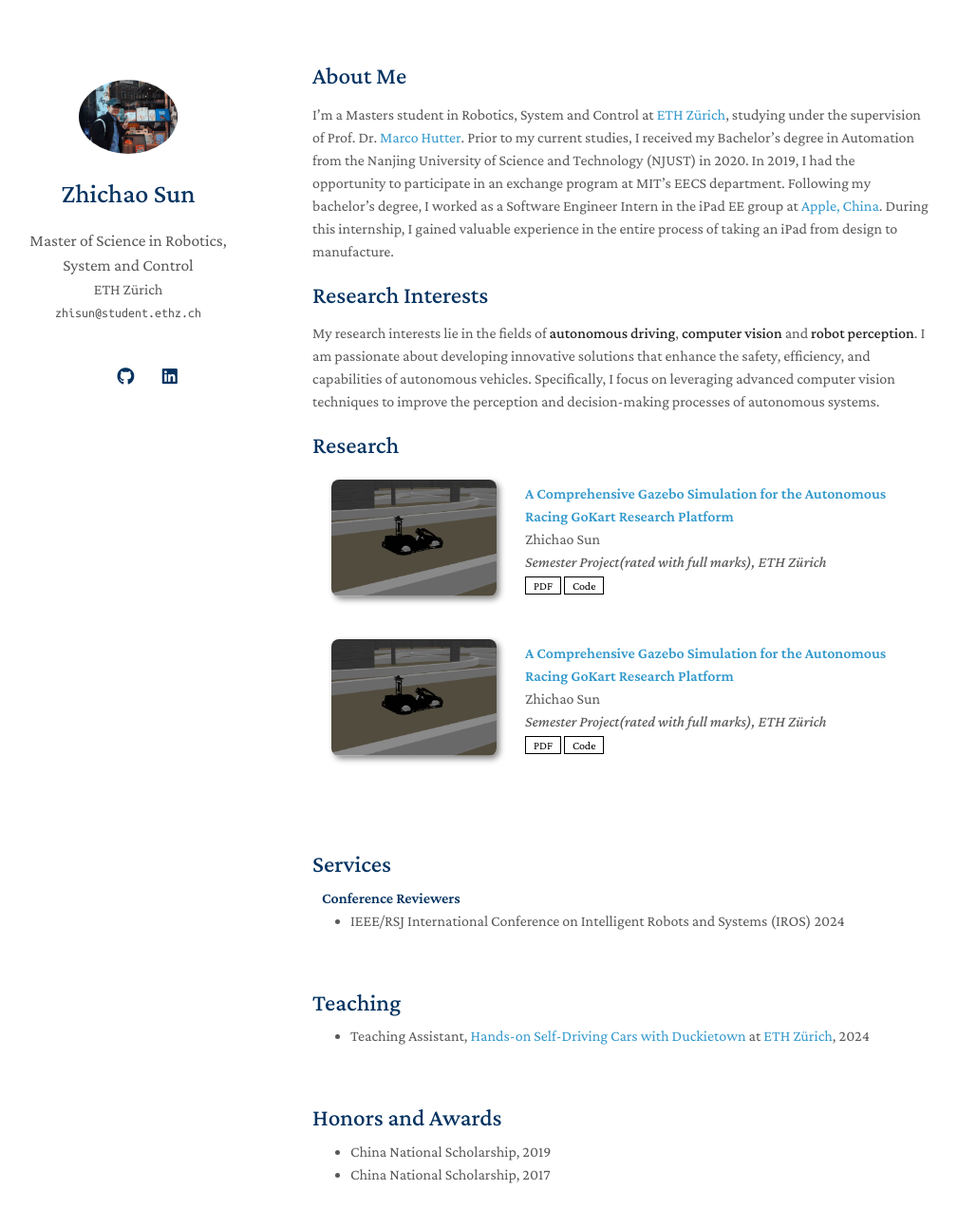
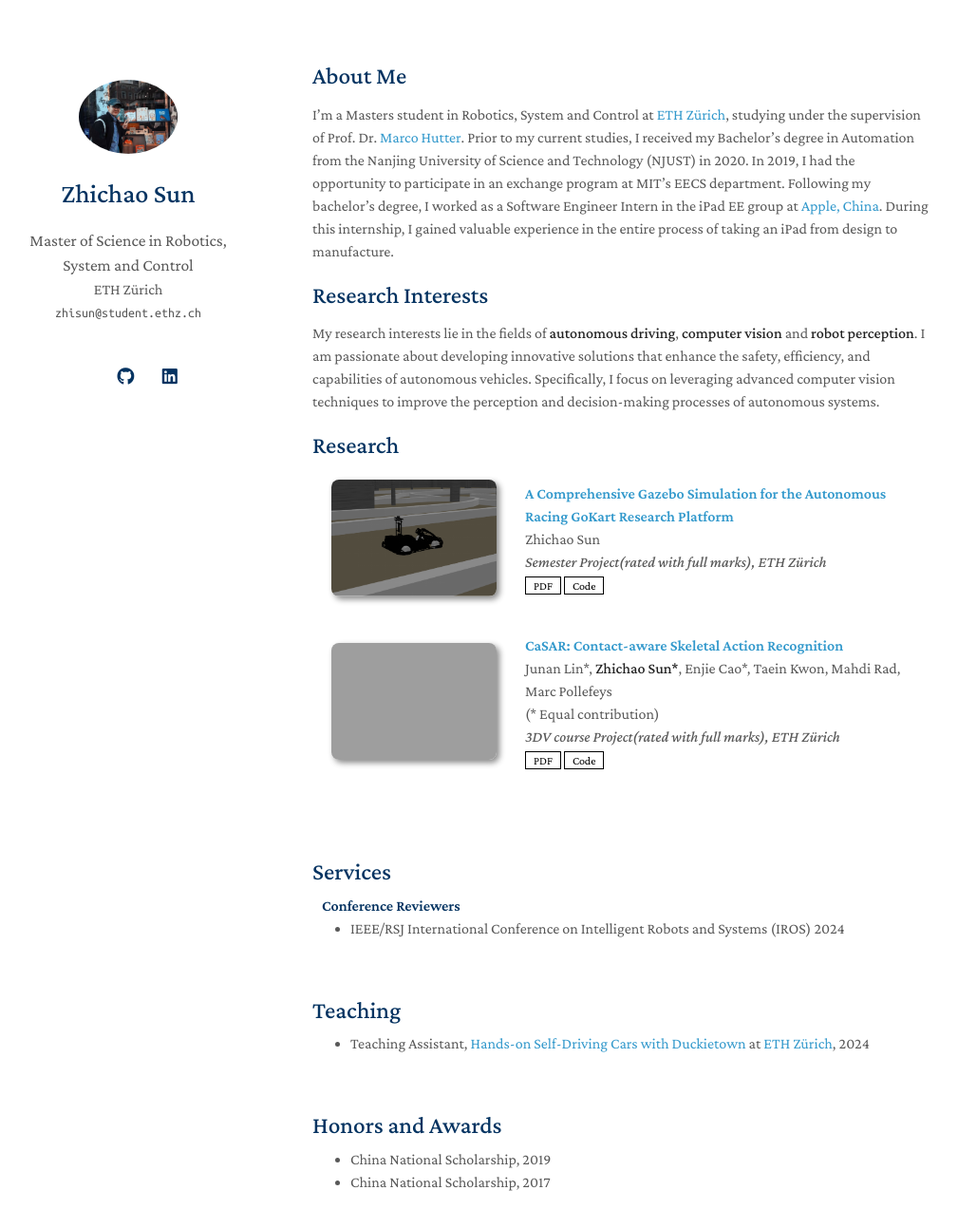
Before and after one commit to zcsun52/zcsun52.github.io, a Jekyll site: the page built from index.md, in a window 1280 px wide and 1351 px high. Shown: the top 1293 px of the window at 95% size, without its empty margins (141-1150 px from the left). Built offline with Jekyll 4.4.1, drawn with Linux system fonts in a browser that asks for light colours; nearby versions of some CDN libraries; a style sheet for code colours, icons or effects is not loaded; our own code applies the rules of GitHub Pages for plain Markdown files; grey boxes are pictures that could not be loaded.

Commit message:
add research

```diff
--- a/_data/publications.yml
+++ b/_data/publications.yml
@@ -7,9 +7,9 @@ main:
     code: https://github.com/
     image: ./assets/img/teaser_1.png
 
-  - title: A Comprehensive Gazebo Simulation for the Autonomous Racing GoKart Research Platform
-    authors: Zhichao Sun
-    conference: Semester Project(rated with full marks), ETH Zürich
-    pdf: ./assets/files/SP_Final_Report.pdf
-    code: https://github.com/
-    image: ./assets/img/teaser_1.png
+  - title: "CaSAR: Contact-aware Skeletal Action Recognition"
+    authors: Junan Lin*, <strong>Zhichao Sun*</strong>, Enjie Cao*, Taein Kwon, Mahdi Rad, Marc Pollefeys <br> (* Equal contribution)
+    conference: 3DV course Project(rated with full marks), ETH Zürich
+    pdf: https://arxiv.org/abs/2309.10001v1
+    code: https://github.com/zcsun52/CaSAR-Contact-aware-Skeletal-Action-Recognition
+    image: ./assets/img/teaser_2.pdf
```
